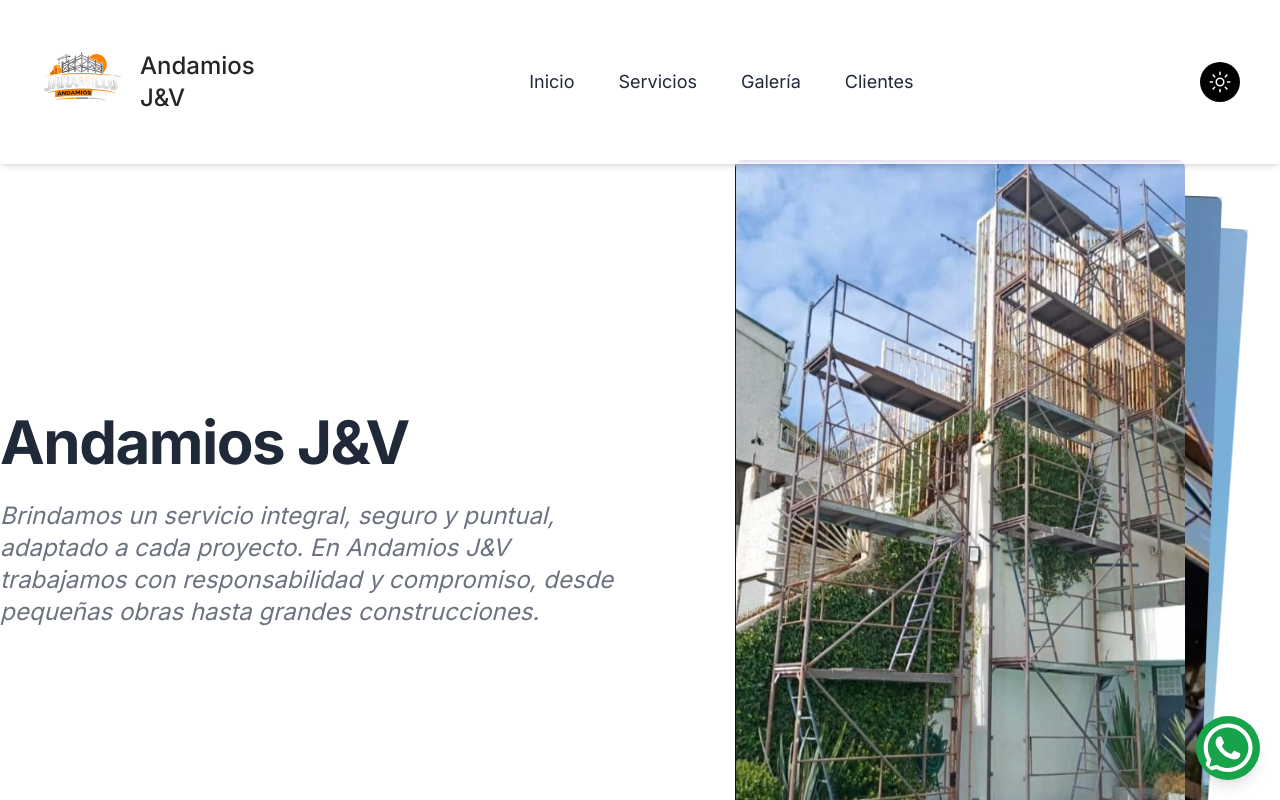
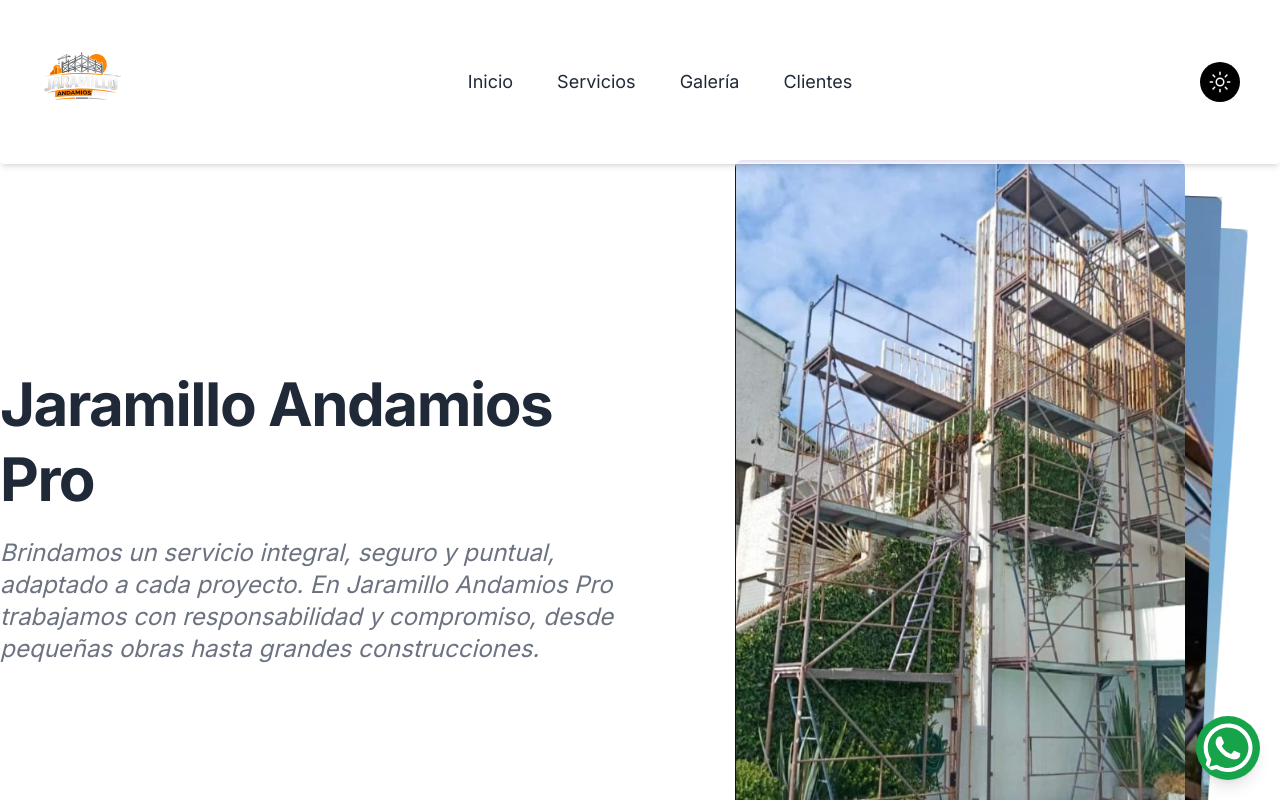
Before and after one commit to Hesllar/andamios, a Next.js app: page / in a window 1280 px wide. Shown: the top 800 px of the page. Built offline with nearby package versions, Linux system fonts and the light colour scheme.

Commit message:
Actualizar el nombre de la empresa a "Jaramillo Andamios Pro" en README, package.json, layout y componentes de la interfaz.

```diff
--- a/package.json
+++ b/package.json
@@ -1,7 +1,7 @@
 {
   "name": "andamios-jv",
   "version": "2.0.0",
-  "description": "Sitio web de Andamios J&V - Arriendo de andamios y servicios de construcción",
+  "description": "Sitio web de Jaramillo Andamios Pro - Arriendo de andamios y servicios de construcción",
   "private": true,
   "scripts": {
     "dev": "next dev",
--- a/src/app/layout.tsx
+++ b/src/app/layout.tsx
@@ -8,7 +8,7 @@
 const inter = Inter({ subsets: ["latin"] });
 
 export const metadata: Metadata = {
-  title: "Andamios - J&V",
+  title: "Jaramillo Andamios Pro",
   description: "Arriendos de andamios y servicios de construcción en Chile",
   icons: {
     icon: "/favicon.ico",
--- a/src/components/hero/Hero.tsx
+++ b/src/components/hero/Hero.tsx
@@ -12,11 +12,11 @@
       <div className="flex items-center w-full lg:w-1/2">
         <div className="max-w-2xl mb-8">
           <h1 className="text-4xl font-bold leading-snug tracking-tight text-gray-800 lg:text-4xl lg:leading-tight xl:text-6xl xl:leading-tight dark:text-white">
-            Andamios J&V
+            Jaramillo Andamios Pro
           </h1>
           <p className="py-5 text-xl italic leading-normal text-gray-500 lg:text-xl xl:text-2xl dark:text-gray-300">
             Brindamos un servicio integral, seguro y puntual, adaptado a cada
-            proyecto. En Andamios J&V trabajamos con responsabilidad y
+            proyecto. En Jaramillo Andamios Pro trabajamos con responsabilidad y
             compromiso, desde pequeñas obras hasta grandes construcciones.
           </p>
         </div>
--- a/src/components/layout/Navbar.tsx
+++ b/src/components/layout/Navbar.tsx
@@ -42,10 +42,6 @@
         <Link href="/">
           <div className="flex items-center space-x-2 text-2xl font-medium text-trueGray-800 dark:text-gray-100">
             <Image src={logo} width="100" alt="N" height="100" className="" />
-            <div>
-              <p>Andamios</p>
-              <p>J&V</p>
-            </div>
           </div>
         </Link>
 
```
Also changed, not shown: 1 other file (tests, documents, lock files or other folders).
